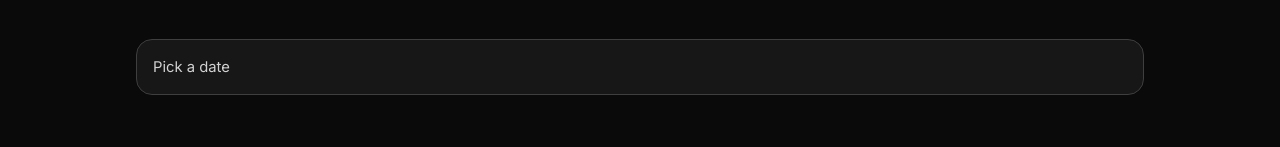
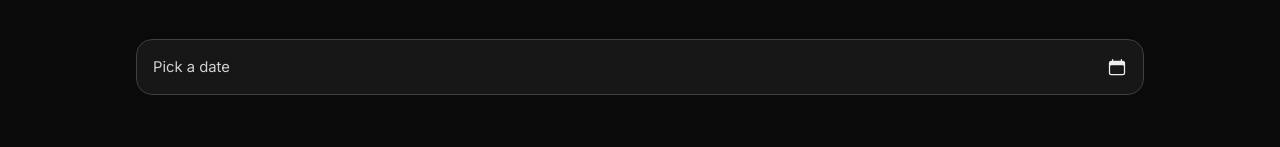
Before and after one commit to once-ui-system/nextjs-starter, a Next.js app: page / in a window 1280 px wide. Shown: the part 1075-1222 px from the top of the page. Built offline with nearby package versions, Linux system fonts and the light colour scheme.

Commit message:
minor component improvements

```diff
--- a/src/once-ui/components/Flex.tsx
+++ b/src/once-ui/components/Flex.tsx
@@ -168,6 +168,8 @@ const Flex = forwardRef<HTMLDivElement, ComponentProps>(
       hide === "m" && "m-flex-hide",
       show === "s" && "s-flex-show",
       show === "m" && "m-flex-show",
+      fillWidth && "fill-width",
+      fillHeight && "fill-height",
       shadow && `shadow-${shadow}`,
       colorClass,
       className,
@@ -219,8 +221,8 @@ const Flex = forwardRef<HTMLDivElement, ComponentProps>(
       minWidth: parseDimension(minWidth, "width"),
       minHeight: parseDimension(minHeight, "height"),
       maxHeight: parseDimension(maxHeight, "height"),
-      width: fillWidth ? "100%" : parseDimension(width, "width"),
-      height: fillHeight ? "100%" : parseDimension(height, "height"),
+      width: parseDimension(width, "width"),
+      height: parseDimension(height, "height"),
       position,
       overflowX,
       overflowY,
--- a/src/once-ui/icons.ts
+++ b/src/once-ui/icons.ts
@@ -13,6 +13,7 @@ import {
   HiMiniUser,
   HiMiniXMark,
   HiEyeDropper,
+  HiCalendar,
   HiOutlineLink,
   HiExclamationTriangle,
   HiArrowUpRight,
@@ -44,4 +45,5 @@ export const iconLibrary: Record<string, IconType> = {
   arrowUpRight: HiArrowUpRight,
   minus: HiMiniMinus,
   plus: HiMiniPlus,
+  calendar: HiCalendar,
 };
--- a/src/once-ui/styles/global.scss
+++ b/src/once-ui/styles/global.scss
@@ -31,7 +31,7 @@ img {
 }
 
 /* LINK */
-a {
+a:not(.button) {
     color: var(--brand-on-background-medium);
     text-decoration: none;
     text-decoration-thickness: 1px;
```
